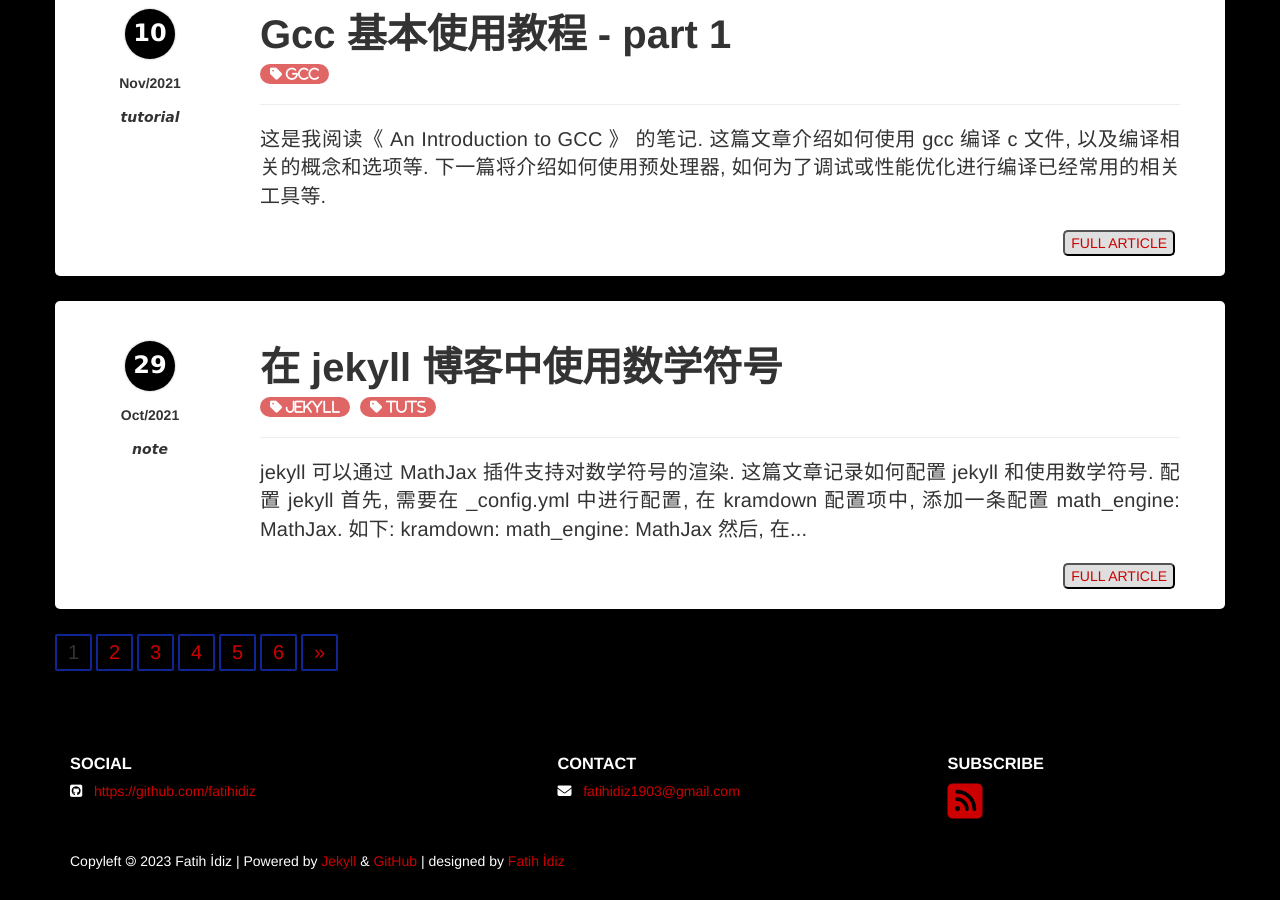
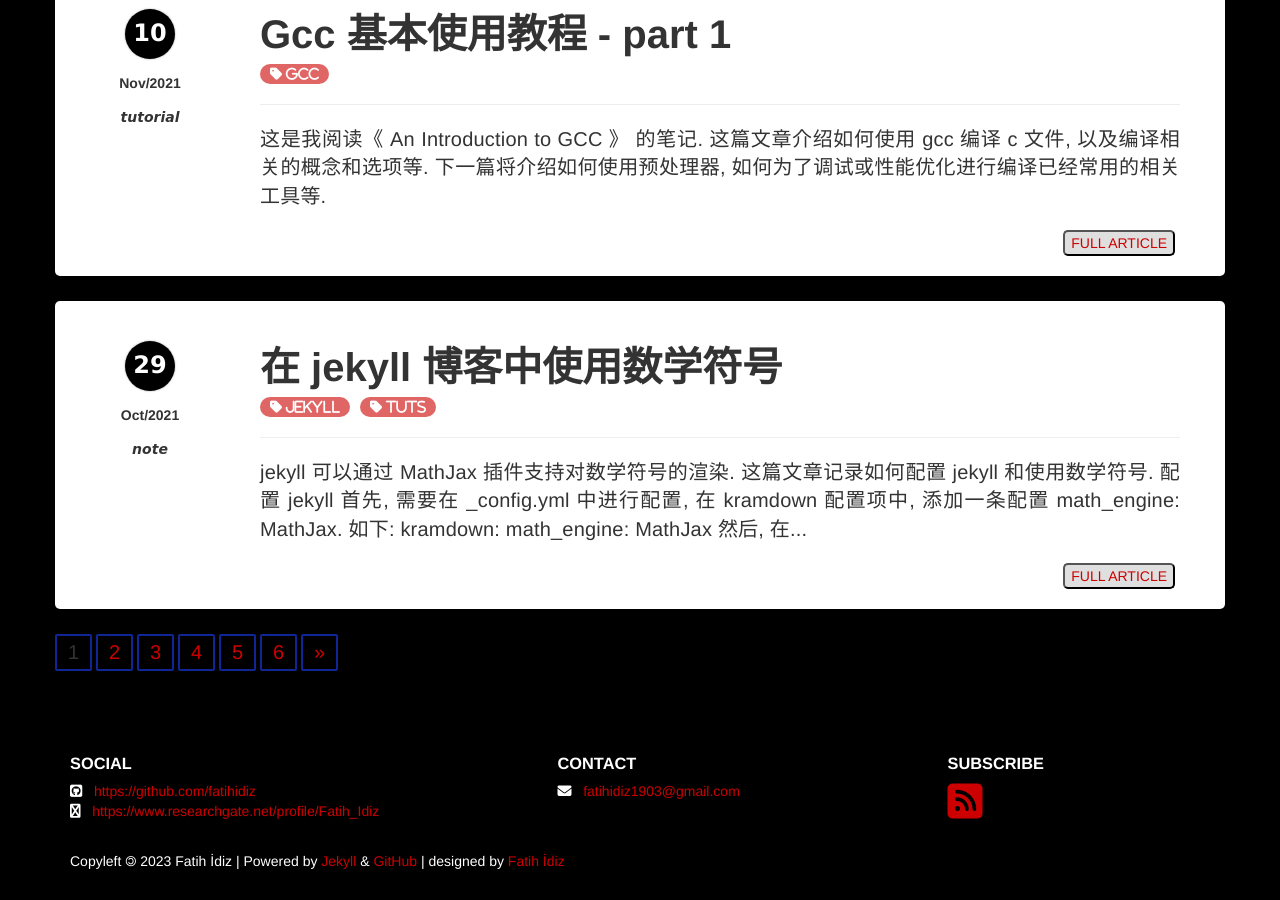
Before and after one commit to fatihidiz/fatihidiz-unifreak.github.io, a Jekyll site: the page built from index.html, in a window 1280 px wide and 900 px high, scrolled down 1245 px. Built offline with Jekyll 4.4.1, drawn with Linux system fonts in a browser that asks for light colours; nearby versions of some CDN libraries; the list of posts is cut into pages by our own code.

Commit message:
Update me.yml

```diff
--- a/_data/me.yml
+++ b/_data/me.yml
@@ -25,5 +25,6 @@ contact:
 
 social:
   - {name: "GitHub", icon-class: "fa fa-github-square", text: "https://github.com/fatihidiz", link: "https://github.com/fatihidiz"}
+  - {name: "Researchgate", icon-class: "fa fa-researchgate", text: "https://www.researchgate.net/profile/Fatih_Idiz", link: "https://www.researchgate.net/profile/Fatih_Idiz"}
   # - {name: "StackOverflow", icon-class: "fa fa-stack-overflow", text: "stack-overflow", link: "https://stackoverflow.com/users/3776039/unifreak"}
   # - {name: "QQ", icon-class: "fa fa-qq", text: "744910240", link: "https://user.qzone.qq.com/744910240"}
```
